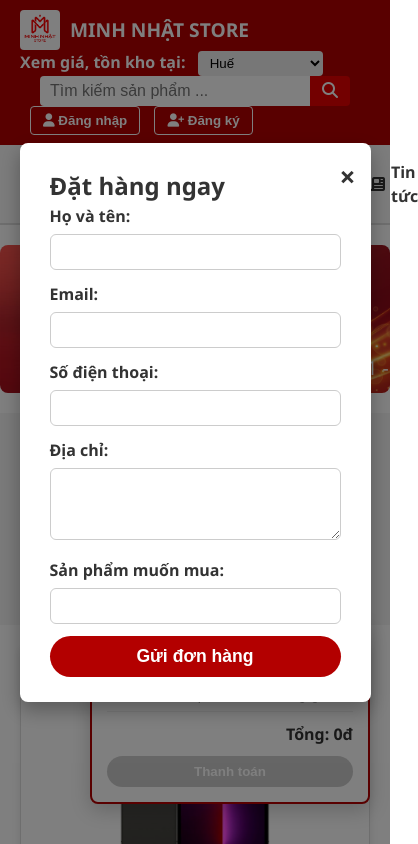
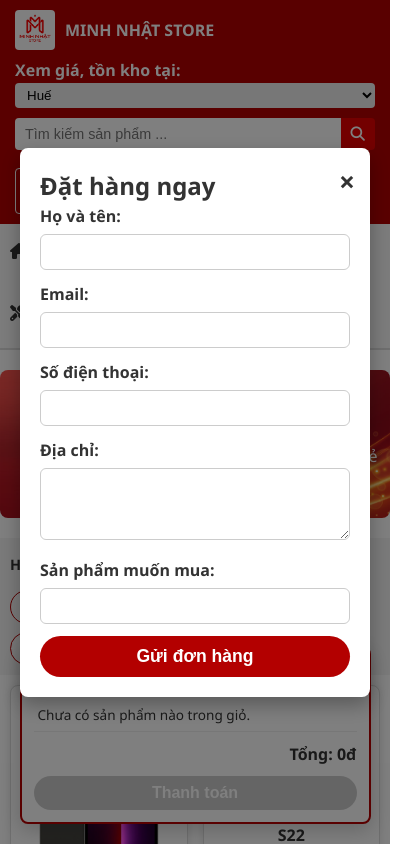
Before and after one commit to hoangminh26802/minhnhatstorehue, a plain HTML site: page index.html in a window 390 px wide. Shown: the top 844 px of the page, 418 px wide, since content can reach past the window. Drawn offline with Linux system fonts and the light colour scheme.

Commit message:
Update style.css

```diff
--- a/style.css
+++ b/style.css
@@ -562,3 +562,154 @@ footer {
   align-items: center;
   z-index: 10000;
 }
+
+/* --- Responsive cho màn hình nhỏ (điện thoại) --- */
+@media (max-width: 600px) {
+  /* Thanh trên cùng (topbar) */
+  .topbar {
+    flex-direction: column;
+    align-items: flex-start;
+    padding: 10px 15px;
+  }
+
+  .topbar .logo {
+    font-size: 1rem;
+    margin-bottom: 8px;
+  }
+
+  .topbar .location {
+    width: 100%;
+    margin-bottom: 10px;
+  }
+
+  .topbar .location select {
+    width: 100%;
+  }
+
+  .topbar .search-bar {
+    max-width: 100%;
+    margin: 0 0 10px 0;
+    width: 100%;
+  }
+
+  .topbar .search-bar input {
+    font-size: 0.9rem;
+    padding: 8px 10px;
+  }
+
+  .topbar .search-bar button {
+    font-size: 0.9rem;
+    padding: 8px 10px;
+  }
+
+  .user-buttons button {
+    margin-left: 0;
+    margin-top: 8px;
+    width: 48%;
+    font-size: 0.9rem;
+  }
+
+  /* Menu điều hướng chính */
+  .main-menu ul {
+    flex-wrap: wrap;
+    padding: 0 10px;
+  }
+
+  .main-menu ul li {
+    margin-right: 15px;
+    margin-bottom: 8px;
+  }
+
+  /* Banner */
+  .banner-text h2 {
+    font-size: 1.6rem;
+  }
+
+  .banner-text p {
+    font-size: 1rem;
+  }
+
+  /* Danh mục hãng */
+  .brand-menu {
+    padding: 10px 10px;
+    gap: 8px;
+    font-size: 0.9rem;
+  }
+
+  .brand-menu a {
+    padding: 5px 10px;
+    font-size: 0.9rem;
+  }
+
+  /* Sản phẩm */
+  .products {
+    grid-template-columns: repeat(auto-fill, minmax(140px, 1fr));
+    gap: 15px;
+    padding: 10px;
+  }
+
+  .product img {
+    max-width: 120px;
+    margin-bottom: 8px;
+  }
+
+  .product h3 {
+    font-size: 1rem;
+    margin-bottom: 6px;
+  }
+
+  .product p {
+    font-size: 0.9rem;
+    margin-bottom: 8px;
+  }
+
+  .product .order-btn {
+    padding: 6px 12px;
+    font-size: 0.9rem;
+  }
+
+  /* Giỏ hàng */
+  .cart {
+    width: 90vw;
+    max-width: none;
+    right: 5vw;
+    bottom: 20px;
+    padding: 12px;
+  }
+
+  .cart h3 {
+    font-size: 1.2rem;
+  }
+
+  .cart ul li {
+    font-size: 0.85rem;
+  }
+
+  .cart button {
+    padding: 8px 0;
+    font-size: 1rem;
+  }
+
+  .toggle-cart {
+    width: 36px;
+    height: 36px;
+    font-size: 18px;
+    top: -36px;
+  }
+
+  /* Modal */
+  .modal-content {
+    width: 90%;
+    max-width: 350px;
+    padding: 20px 20px;
+  }
+
+  #productDetailModal .modal-content {
+    max-width: 90%;
+    padding: 15px;
+  }
+
+  #productDetailModal h2 {
+    font-size: 1.3rem;
+  }
+}
```
